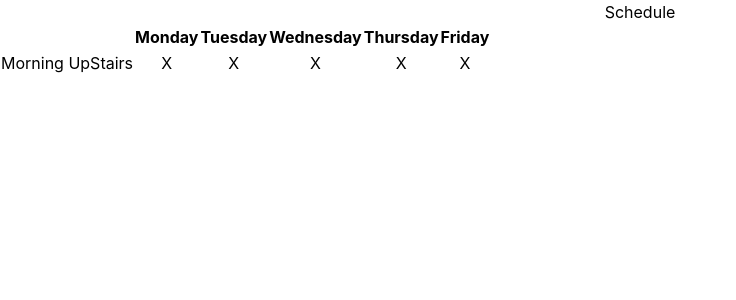
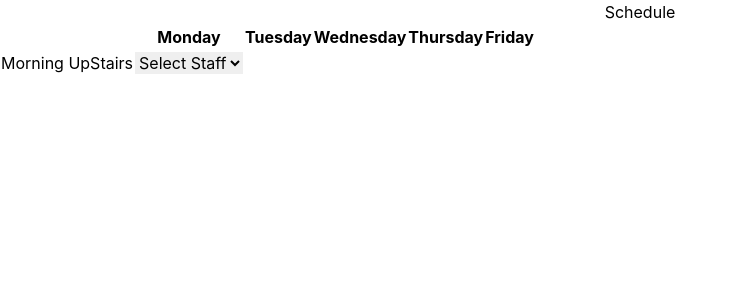
Before and after one commit to imfenil16/scheduling-app, a React (Create React App) app: page / in a window 1280 px wide. Shown: the top 300 px of the page, without its empty margins (0-736 px from the left). Built offline with nearby package versions, Linux system fonts and the light colour scheme.

Commit message:
Add MVP Select

```diff
--- a/src/App.js
+++ b/src/App.js
@@ -2,6 +2,18 @@ import React, { useState } from 'react';
 import './App.css';
 
 function App() {
+  const [schedule, setSchedule] = useState({});
+
+  const handleStaffSelect = (day, timeSlot, staff) => {
+    setSchedule((prevSchedule) => ({
+      ...prevSchedule,
+      [day]: {
+        ...prevSchedule[day],
+        [timeSlot]: staff,
+      },
+    }));
+  };
+
   return (
     <div className='App'>
       <h1>Schedule</h1>
@@ -19,11 +31,22 @@ function App() {
         <tbody>
           <tr>
             <td>Morning UpStairs</td>
-            <td>X</td>
-            <td>X</td>
-            <td>X</td>
-            <td>X</td>
-            <td>X</td>
+            <td>
+              <select
+                value={schedule['Monday']?.['Morning UpStairs'] || ''}
+                onChange={(e) =>
+                  handleStaffSelect(
+                    'Monday',
+                    'Morning UpStairs',
+                    e.target.value
+                  )
+                }
+              >
+                <option value=''>Select Staff</option>
+                <option value='X1'>X1</option>
+                <option value='X2'>X2</option>
+              </select>
+            </td>
           </tr>
         </tbody>
       </table>
```
